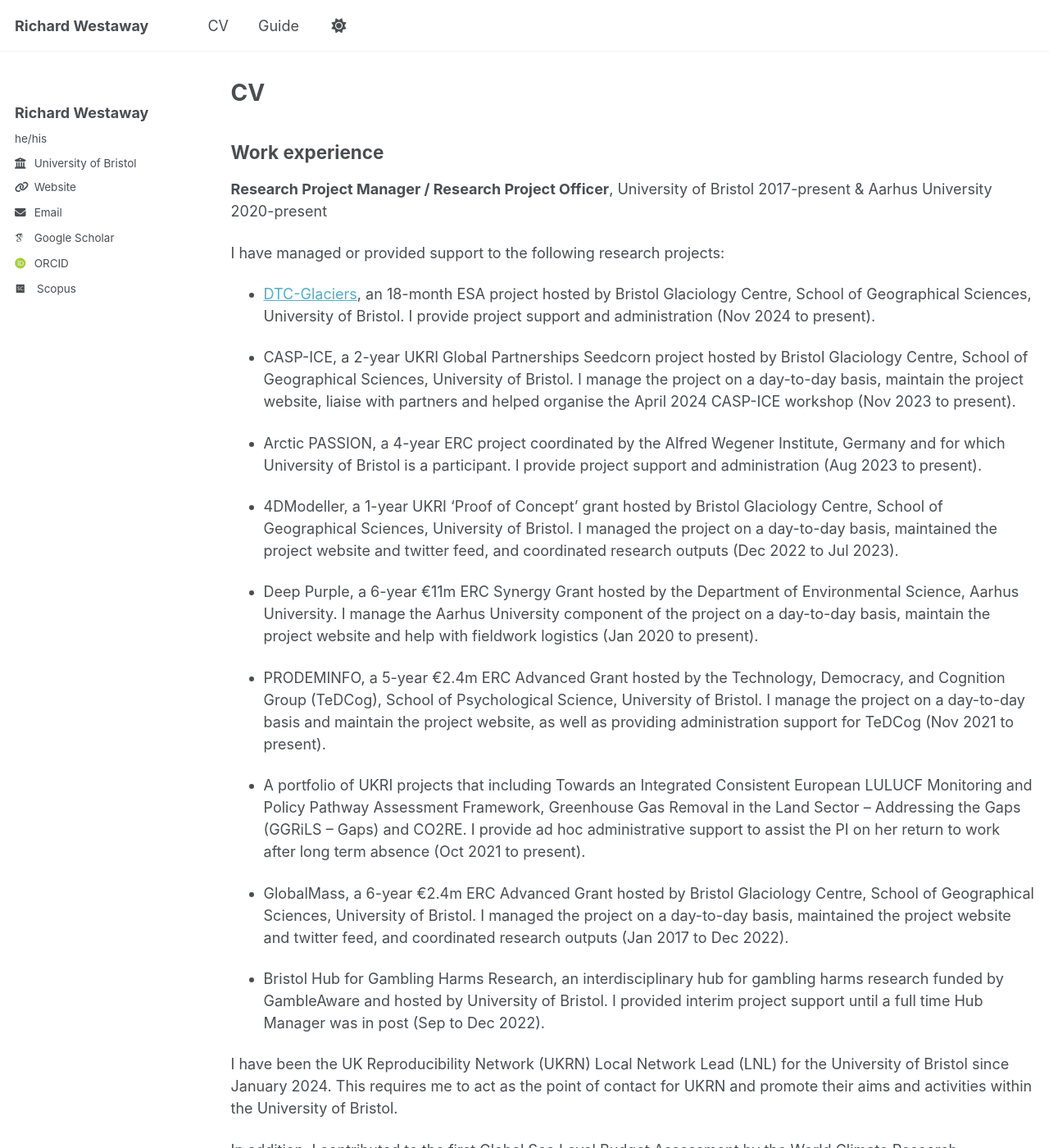
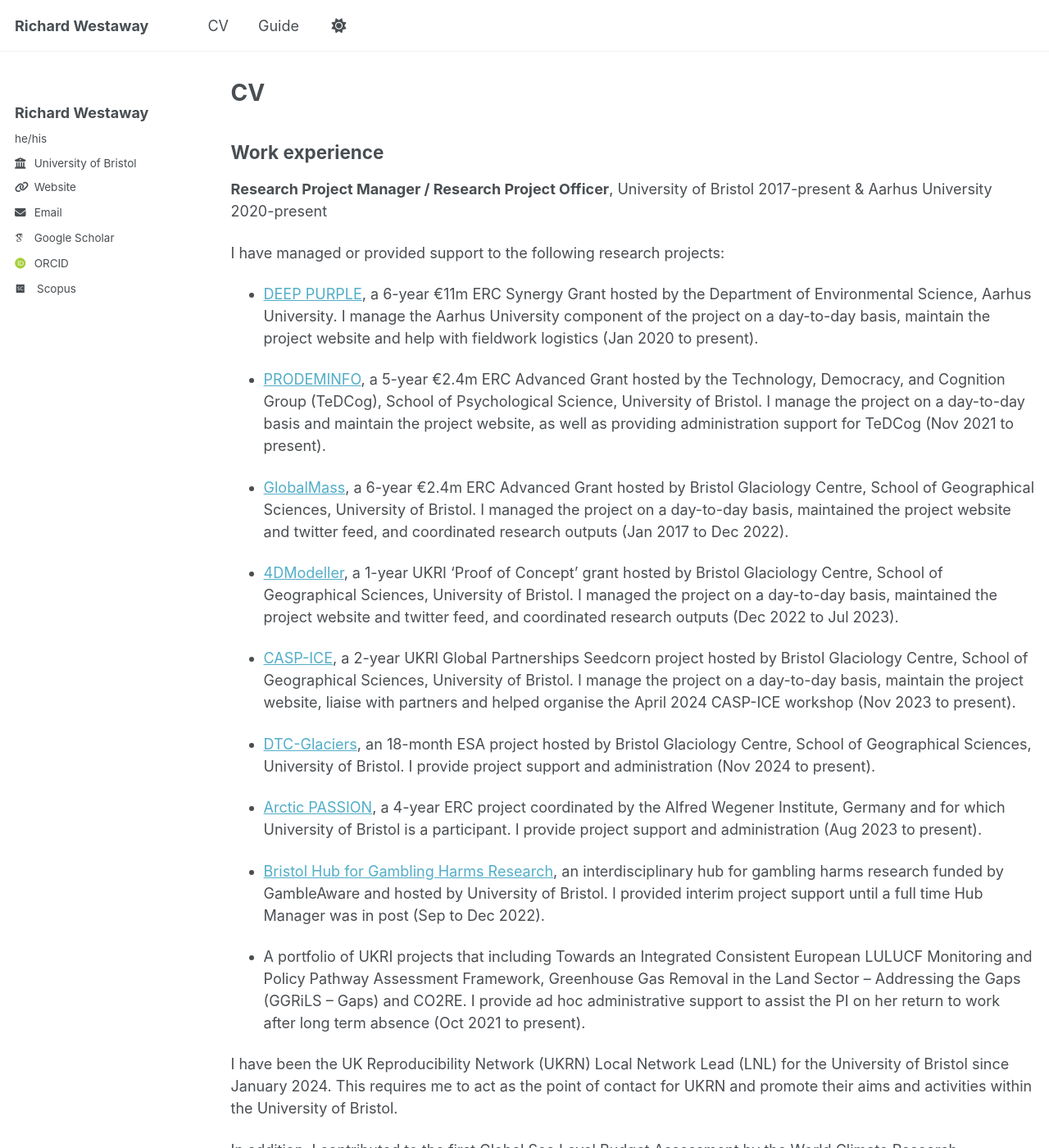
Before and after one commit to richardwestaway/richardwestaway.github.io, a Jekyll site: the page built from _pages/cv.md, in a window 1280 px wide and 1400 px high. Shown: the whole window at 82% size. Built offline with Jekyll 4.4.1, drawn with Linux system fonts in a browser that asks for light colours; some web fonts are replaced; part of the change alters nothing that is shown; some of the changed text lies outside the part shown.

Commit message:
Update cv.md

```diff
--- a/_pages/cv.md
+++ b/_pages/cv.md
@@ -15,23 +15,23 @@ redirect_from:
 
 I have managed or provided support to the following research projects:
 
+- [DEEP PURPLE](https://www.deeppurple-ercsyg.eu/){:target="_blank"}, a 6-year €11m ERC Synergy Grant hosted by the Department of Environmental Science, Aarhus University. I manage the Aarhus University component of the project on a day-to-day basis, maintain the project website and help with fieldwork logistics (Jan 2020 to present).
+
+- [PRODEMINFO](sks.to/prodeminfo){:target="_blank"}, a 5-year €2.4m ERC Advanced Grant hosted by the Technology, Democracy, and Cognition Group (TeDCog), School of Psychological Science, University of Bristol. I manage the project on a day-to-day basis and maintain the project website, as well as providing administration support for TeDCog (Nov 2021 to present).
+
+- [GlobalMass](https://www.globalmass.eu/){:target="_blank"}, a 6-year €2.4m ERC Advanced Grant hosted by Bristol Glaciology Centre, School of Geographical Sciences, University of Bristol. I managed the project on a day-to-day basis, maintained the project website and twitter feed, and coordinated research outputs (Jan 2017 to Dec 2022).
+
+- [4DModeller](https://www.globalmass.eu/4dmodeller/){:target="_blank"}, a 1-year UKRI ‘Proof of Concept’ grant hosted by Bristol Glaciology Centre, School of Geographical Sciences, University of Bristol. I managed the project on a day-to-day basis, maintained the project website and twitter feed, and coordinated research outputs (Dec 2022 to Jul 2023).
+
+- [CASP-ICE](https://microlabbristol.org/casp-ice/){:target="_blank"}, a 2-year UKRI Global Partnerships Seedcorn project hosted by Bristol Glaciology Centre, School of Geographical Sciences, University of Bristol. I manage the project on a day-to-day basis, maintain the project website, liaise with partners and helped organise the April 2024 CASP-ICE workshop (Nov 2023 to present).
+
 - [DTC-Glaciers](https://dtcglaciers.org/){:target="_blank"}, an 18-month ESA project hosted by Bristol Glaciology Centre, School of Geographical Sciences, University of Bristol. I provide project support and administration (Nov 2024 to present).
 
-- CASP-ICE, a 2-year UKRI Global Partnerships Seedcorn project hosted by Bristol Glaciology Centre, School of Geographical Sciences, University of Bristol. I manage the project on a day-to-day basis, maintain the project website, liaise with partners and helped organise the April 2024 CASP-ICE workshop (Nov 2023 to present).
+- [Arctic PASSION](https://arcticpassion.eu/){:target="_blank"}, a 4-year ERC project coordinated by the Alfred Wegener Institute, Germany and for which University of Bristol is a participant. I provide project support and administration (Aug 2023 to present).
 
-- Arctic PASSION, a 4-year ERC project coordinated by the Alfred Wegener Institute, Germany and for which University of Bristol is a participant. I provide project support and administration (Aug 2023 to present).
-
-- 4DModeller, a 1-year UKRI ‘Proof of Concept’ grant hosted by Bristol Glaciology Centre, School of Geographical Sciences, University of Bristol. I managed the project on a day-to-day basis, maintained the project website and twitter feed, and coordinated research outputs (Dec 2022 to Jul 2023).
-
-- Deep Purple, a 6-year €11m ERC Synergy Grant hosted by the Department of Environmental Science, Aarhus University. I manage the Aarhus University component of the project on a day-to-day basis, maintain the project website and help with fieldwork logistics (Jan 2020 to present).
-
-- PRODEMINFO, a 5-year €2.4m ERC Advanced Grant hosted by the Technology, Democracy, and Cognition Group (TeDCog), School of Psychological Science, University of Bristol. I manage the project on a day-to-day basis and maintain the project website, as well as providing administration support for TeDCog (Nov 2021 to present).
+- [Bristol Hub for Gambling Harms Research](https://www.bristol.ac.uk/research/groups/gambling-harms/){:target="_blank"}, an interdisciplinary hub for gambling harms research funded by GambleAware and hosted by University of Bristol. I provided interim project support until a full time Hub Manager was in post (Sep to Dec 2022).
 
 - A portfolio of UKRI projects that including Towards an Integrated Consistent European LULUCF Monitoring and Policy Pathway Assessment Framework,  Greenhouse Gas Removal in the Land Sector – Addressing the Gaps (GGRiLS – Gaps) and CO2RE. I provide ad hoc administrative support to assist the PI on her return to work after long term absence (Oct 2021 to present).
-
-- GlobalMass, a 6-year €2.4m ERC Advanced Grant hosted by Bristol Glaciology Centre, School of Geographical Sciences, University of Bristol. I managed the project on a day-to-day basis, maintained the project website and twitter feed, and coordinated research outputs (Jan 2017 to Dec 2022).
-
-- Bristol Hub for Gambling Harms Research, an interdisciplinary hub for gambling harms research funded by GambleAware and hosted by University of Bristol. I provided interim project support until a full time Hub Manager was in post (Sep to Dec 2022).
 
 I have been the UK Reproducibility Network (UKRN) Local Network Lead (LNL) for the University of Bristol since January 2024. This requires me to act as the point of contact for UKRN and promote their aims and activities within the University of Bristol.
 
@@ -126,4 +126,4 @@ Service and leadership
 
 ======
 
-* Currently signed in to 43 different slack teams
+*
```
